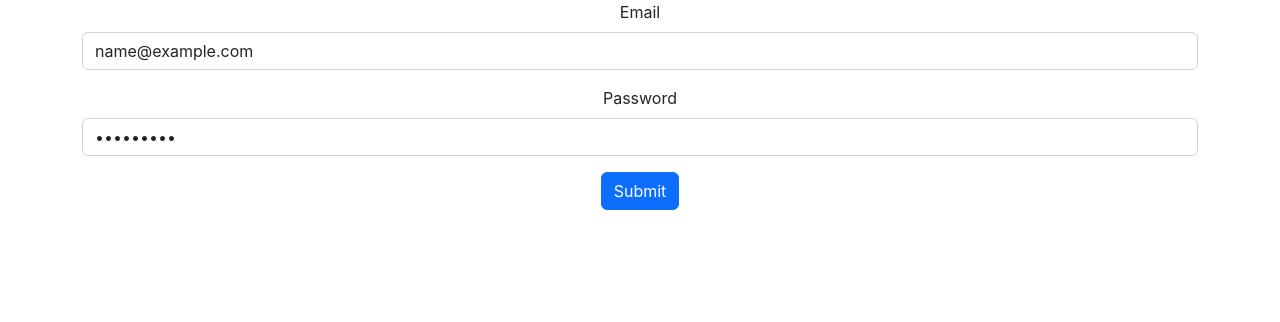
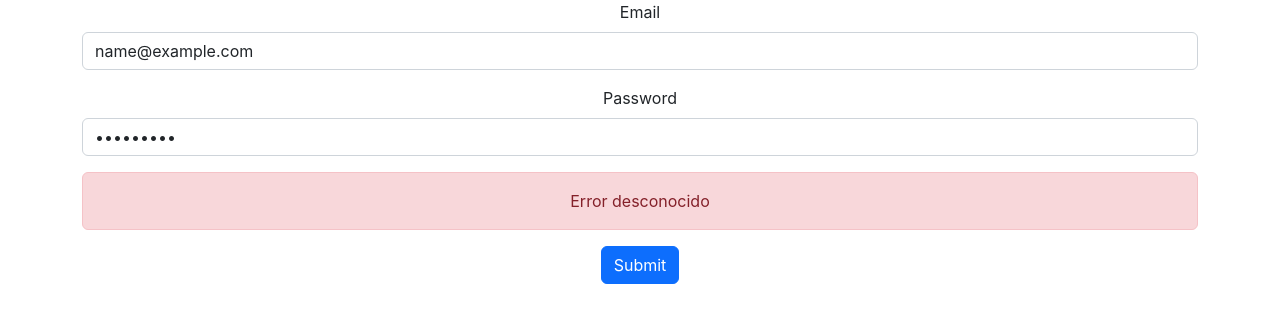
Before and after one commit to juanandres86/hiberus-technical-test, a React (Create React App) app: page / in a window 1280 px wide. Both pictures are taken after typing "name@example.com", "Sample123" into the empty fields and a click on the button "Submit". Shown: the top 322 px of the page. Built offline with nearby package versions, Linux system fonts and the light colour scheme; no server answers.

Commit message:
feat: working on Login Page

```diff
--- a/src/pages/login/login.page.tsx
+++ b/src/pages/login/login.page.tsx
@@ -1,44 +1,75 @@
 import React, { useState } from 'react'
-import Button from 'react-bootstrap/Button';
-import Form from 'react-bootstrap/Form';
-import { loginService } from '../../services/auth';
-
+import Button from 'react-bootstrap/Button'
+import Form from 'react-bootstrap/Form'
+import { loginService } from '../../services/auth'
+import Alert from 'react-bootstrap/Alert'
+import { useDispatch, useSelector } from 'react-redux'
+import {
+    removeToken,
+    setToken,
+} from '../../store/application/application.slice'
+import { getIsLogged } from '../../store/application/application.selectors'
 
 const LoginPage = () => {
+    const [email, setEmail] = useState('')
+    const [password, setPassword] = useState('')
+    const dispatch = useDispatch()
+    const isLogged = useSelector(getIsLogged)
+    const [errorMessage, setErrorMessage] = useState('')
 
-  const [email, setEmail] = useState("")
-  const [password, setPassword] = useState("")
-
-  const handleSubmit = async (e:React.FormEvent<HTMLFormElement>) => {
+    const handleSubmit = async (e: React.FormEvent<HTMLFormElement>) => {
         e.preventDefault()
-    console.log({email, password})
-    const token = await loginService(email, password)
-    console.log(token);
+        setErrorMessage('')
+        dispatch(removeToken())
+        const jwtToken = await loginService(email, password)
+        if (jwtToken.success) {
+            dispatch(setToken(jwtToken))
+        } else {
+            // success === false
+            setErrorMessage(jwtToken.message)
+        }
     }
 
     const handleChangeEmail = (e: React.ChangeEvent<HTMLInputElement>) => {
         setEmail(e.target.value)
-
     }
 
     const handleChangePassword = (e: React.ChangeEvent<HTMLInputElement>) => {
         setPassword(e.target.value)
-
     }
 
     return (
-    <div className='container'>
+        <div className="container">
             <Form onSubmit={handleSubmit}>
                 <Form.Group className="mb-3" controlId="formBasicEmail">
                     <Form.Label>Email</Form.Label>
-        <Form.Control type="email" placeholder="Enter email" value={email} onChange={handleChangeEmail}/>
-        <Form.Text className="text-muted">
-        </Form.Text>
+                    <Form.Control
+                        type="email"
+                        placeholder="Enter email"
+                        value={email}
+                        onChange={handleChangeEmail}
+                    />
+                    <Form.Text className="text-muted"></Form.Text>
                 </Form.Group>
                 <Form.Group className="mb-3" controlId="formBasicPassword">
                     <Form.Label>Password</Form.Label>
-        <Form.Control type="password" placeholder="Password" value={password} onChange={handleChangePassword} />
+                    <Form.Control
+                        type="password"
+                        placeholder="Password"
+                        value={password}
+                        onChange={handleChangePassword}
+                    />
                 </Form.Group>
+                {isLogged && (
+                    <Alert key={'success'} variant={'success'}>
+                        Login correcto
+                    </Alert>
+                )}
+                {errorMessage !== '' && (
+                    <Alert key={'danger'} variant={'danger'}>
+                        {errorMessage}
+                    </Alert>
+                )}
                 <Button variant="primary" type="submit">
                     Submit
                 </Button>
--- a/src/services/auth/index.ts
+++ b/src/services/auth/index.ts
@@ -2,6 +2,7 @@ import axios from 'axios'
 import { ServiceResponse } from '../../types/service.types';
 
 export async function singUpService (name:string, surname:string, email:string, password:string): Promise<ServiceResponse> {
+    try{
         const response = await axios.post(
             'http://51.38.51.187:5050/api/v1/auth/sign-up',
             {
@@ -14,6 +15,9 @@ export async function singUpService (name:string, surname:string, email:string,
                 headers: {
                     'accept': '*/*',
                     'Content-Type': 'application/json'
+                },
+                validateStatus: (status: number) => {
+                    return status === 204 || status === 409;
                 }
             });
             if (response.status === 204){
@@ -28,6 +32,12 @@ export async function singUpService (name:string, surname:string, email:string,
                     message: "Email ya registrado"
                 }
             }
+        } catch(_) {
+            return {
+                success: false,
+                message: "Error desconocido"
+            }
+        }
         return {
             success: false,
             message: "Error desconocido"
@@ -35,6 +45,7 @@ export async function singUpService (name:string, surname:string, email:string,
 }
 
 export async function loginService(email: string, password:string): Promise<ServiceResponse> {
+    try {
         const response = await axios.post(
             'http://51.38.51.187:5050/api/v1/auth/log-in',
             {
@@ -45,6 +56,9 @@ export async function loginService(email: string, password:string): Promise<Serv
                 headers: {
                     'accept': 'application/json',
                     'Content-Type': 'application/json'
+                },
+                validateStatus: (status: number) => {
+                    return status === 200 || status === 404 || status === 601;
                 }
             })
         if (response.status === 200) {
@@ -61,15 +75,23 @@ export async function loginService(email: string, password:string): Promise<Serv
         if (response.status === 404) {
             return {
                 success: false,
-            message:"Email no existe o password incorrecto"}
+                message: "Email no existe o password incorrecto"
+            }
         }
         if (response.status === 601) {
             return {
                 success: false,
                 message:"Usuario no registrado"}
         }
+    } catch (_) {
+        // otro código de error no está definido, devolvemos error desconocido
         return {
             success: false,
             message:"Error desconocido"
         }
     }
+    return {
+        success: false,
+        message:"Error desconocido"
+    }
+}
--- a/src/store/application/application.selectors.ts
+++ b/src/store/application/application.selectors.ts
@@ -1,3 +1,5 @@
 import type { RootState } from '../';
 
 export const getToken = (state: RootState) => state.application.accessToken;
+
+export const getIsLogged = (state: RootState) => state.application.accessToken !== undefined && state.application.accessToken !== '';
--- a/src/store/application/application.slice.ts
+++ b/src/store/application/application.slice.ts
@@ -1,10 +1,10 @@
 import { createSlice, PayloadAction } from '@reduxjs/toolkit'
-import type { RootState } from '../'
+import { ServiceResponse, LoginResponse } from '../../types/service.types';
 
 interface ApplicationState {
   accessToken?: string,
   tokenType?: string,
-  // refreshToken?: string, no lo vamos a usar dado que la API no lo implementa por ahora
+  refreshToken?: string
 }
 
 const initialState: ApplicationState = {}
@@ -13,8 +13,13 @@ export const applicationSlice = createSlice({
   name: 'application',
   initialState: initialState,
   reducers: {
-    setToken: (state) => {
-      return state;
+    setToken: (state, action: PayloadAction<ServiceResponse>) => {
+      if (action.payload.data) {
+        const loginResponse = action.payload.data as LoginResponse;
+        state.accessToken = loginResponse.accessToken;
+        state.tokenType = loginResponse.tokenType;
+        state.refreshToken = loginResponse.refreshToken;
+      }
     },
     removeToken: () => {
       return initialState;
```
Also changed, not shown: .prettierrc.json (added). Lines whose indentation alone changed are shown as unchanged.
